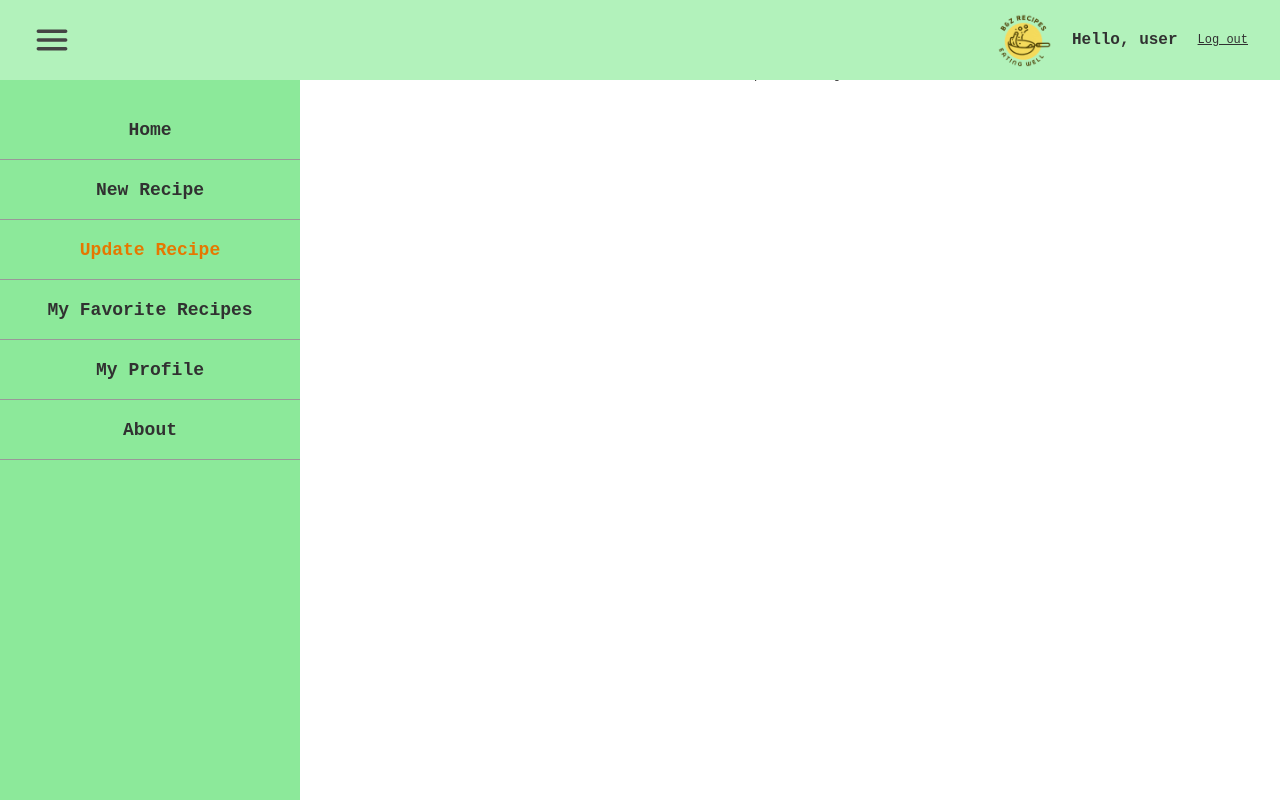
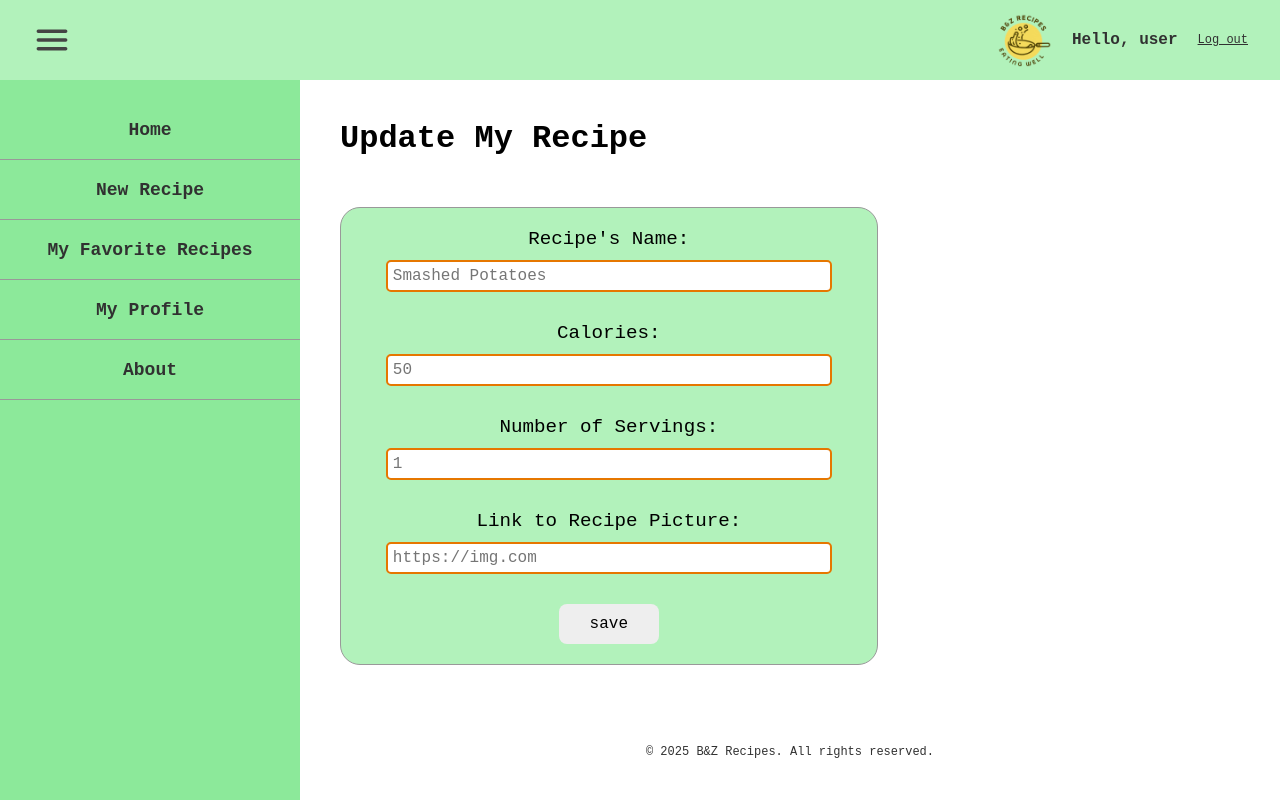
Before and after one commit to Baba-labab/recipe-mini-project, a React (Vite) app: page /update-recipe in a window 1280 px wide. Built offline with nearby package versions, Linux system fonts and the light colour scheme.

Commit message:
CSS for form and tweaking form details, copied structure from newRecipe to updateRecipe, has to be edited for update prupose, set link from recipeDetail to UpdateRecipe

```diff
--- a/src/components/SideBar.jsx
+++ b/src/components/SideBar.jsx
@@ -21,13 +21,13 @@ export default function SideBar() {
           New Recipe
         </NavLink>
 
-        <NavLink
+        {/* <NavLink
           to="/update-recipe"
           className={`side-bar-item ${({ isActive }) =>
             isActive ? "active-link" : ""}`}
         >
           Update Recipe
-        </NavLink>
+        </NavLink> */}
 
         <NavLink
           to="/favorites"
--- a/src/index.css
+++ b/src/index.css
@@ -252,3 +252,28 @@ textarea {
   justify-content: center;
   /* z-index: 1000; */
 }
+
+.form-content {
+  width: 60%;
+  background-color: #b2f2bb;
+  border-radius: 20px;
+  padding: 20px;
+  text-align: center;
+  border: 1px solid #999;
+}
+
+label {
+  font-size: larger;
+}
+
+input {
+  width: 90%;
+  padding: 5px;
+  margin: 10px 0 30px;
+  border-radius: 5px;
+  border: 2px solid #e67700;
+}
+
+input:hover {
+  box-shadow: 2px 2px 5px rgba(0, 0, 0, 0.94);
+}
--- a/src/pages/CreateNewRecipe.jsx
+++ b/src/pages/CreateNewRecipe.jsx
@@ -11,9 +11,10 @@ const handleSubmit = (e) => {
   e.preventDefault();
 
   const newRecipe = {
-    recipeName,
+    id: Date.now(),
+    name: recipeName,
+    calories,
     image,
-    calories,
     servings
   };
 
@@ -28,34 +29,42 @@ setServings("");
 
   return (
     <div className="main-content">
-      <h2 style={{ marginBottom: "100px" }}>Create New Recipes</h2>
-      <div>
+      <h1 style={{ marginBottom: "50px" }}>Create a New Recipe</h1>
+      <div className="form-content">
         <form onSubmit={handleSubmit}>
           <div>
-            <label htmlFor="recipe-title">Recipe's name:</label>
-            <input type="text" id="recipe-title" placeholder="Smashed Potatoes"value={recipeName} onChange={(e)=>setRecipeName(e.target.value)}/>
+            <label htmlFor="recipe-title">Recipe's Name:</label>
+            <input type="text" id="recipe-title" placeholder="Smashed Potatoes" value={recipeName} onChange={(e)=>setRecipeName(e.target.value)}/>
           </div>
 
           <div>
             <label htmlFor="recipe-calories">
               Calories:
             </label>
-            <input type="text" id="recipe-calories" placeholder="50" value={calories} onChange={(e)=>setCalories(e.target.value)}/>
+            <input
+            type="number"
+            id="recipe-calories"
+            placeholder="50"
+            min={1}
+            max={5000}
+            value={calories} onChange={(e)=>setCalories(e.target.value)}/>
           </div>
 
           <div>
             <label htmlFor="recipe-serving">Number of Servings:</label>
             <input
-              type="text"
+              type="number"
               id="recipe-serving"
-              placeholder="1 person"
+              placeholder="1"
+              min={1}
+              max={10}
               value={servings} onChange={(e)=>setServings(e.target.value)}
             />
           </div>
 
           <div>
+            <label htmlFor="recipe-img">Link to Recipe Picture:</label>
             <input type="url" id="recipe-img" placeholder="https://img.com" value={image} onChange={(e)=>setImage(e.target.value)} />
-            <label htmlFor="recipe-img">Upload the recipe picture</label>
           </div>
 
           <Button>save</Button>
--- a/src/pages/RecipeDetailPage.jsx
+++ b/src/pages/RecipeDetailPage.jsx
@@ -15,8 +15,9 @@ function RecipeDetailPage({ data }) {
 
   return (
     <div className="main-content">
-      <h2 style={{ marginBottom: "100px" }}>Recipe Details</h2>
+        <h1 style={{ marginBottom: "50px" }}>Recipe Details</h1>
       <div className="single-content">
+
         <div className="recipe-box recipe-detail">
           <img src={singleRecipe.image} alt={singleRecipe.name} />
           <h3 style={{ marginBottom: "10px" }}>{singleRecipe.name}</h3>
@@ -26,8 +27,8 @@ function RecipeDetailPage({ data }) {
             {singleRecipe.servings == 1 ? "person" : "people"}
           </p>
 
-          <NavLink to="/">
-            <Button>Back</Button>
+          <NavLink to="/update-recipe">
+            <Button>Edit</Button>
           </NavLink>
         </div>
       </div>
--- a/src/pages/UpdateRecipe.jsx
+++ b/src/pages/UpdateRecipe.jsx
@@ -1,8 +1,70 @@
+import Button from "../components/Button";
+import {useState} from "react"
 
-function UpdateRecipe() {
+function UpdateRecipe({addEditedRecipe}) {
+const [recipeName, setRecipeName] = useState("");
+  const [image, setImage] = useState("");
+  const [calories, setCalories] = useState("");
+  const [servings, setServings] = useState("");
+
+  const handleSubmit = (e) => {
+  e.preventDefault();
+
+  const updatedRecipe = {
+    id,
+    name: recipeName,
+    calories,
+    image,
+    servings
+  };
+
+addEditedRecipe(updatedRecipe);
+
+setRecipeName("");
+setImage("");
+setCalories("");
+setServings("");
+
+}
+
   return (
-    <div>UpdateRecipe</div>
-  )
+    <div className="main-content">
+      <h1 style={{ marginBottom: "50px" }}>Update My Recipe</h1>
+      <div className="form-content">
+        <form onSubmit={handleSubmit}>
+          <div>
+            <label htmlFor="recipe-title">Recipe's Name:</label>
+            <input type="text" id="recipe-title" placeholder="Smashed Potatoes" value={recipeName} onChange={(e)=>setRecipeName(e.target.value)}/>
+          </div>
+
+          <div>
+            <label htmlFor="recipe-calories">
+              Calories:
+            </label>
+            <input type="number" id="recipe-calories" placeholder="50" value={calories} onChange={(e)=>setCalories(e.target.value)}/>
+          </div>
+
+          <div>
+            <label htmlFor="recipe-serving">Number of Servings:</label>
+            <input
+              type="number"
+              id="recipe-serving"
+              placeholder="1"
+              value={servings} onChange={(e)=>setServings(e.target.value)}
+            />
+          </div>
+
+          <div>
+            <label htmlFor="recipe-img">Link to Recipe Picture:</label>
+            <input type="url" id="recipe-img" placeholder="https://img.com" value={image} onChange={(e)=>setImage(e.target.value)} />
+          </div>
+
+          <Button>save</Button>
+        </form>
+      </div>
+    </div>
+  );
+
 }
 
 export default UpdateRecipe
```
